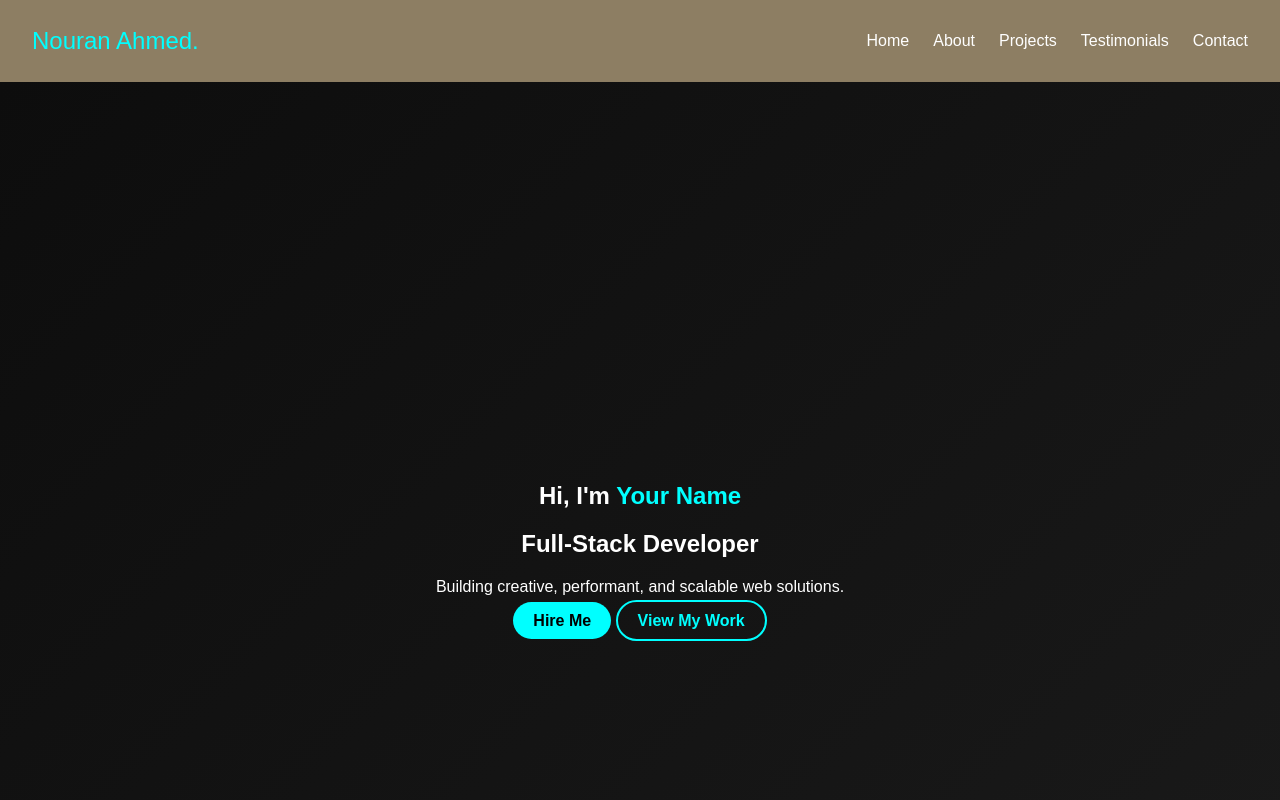
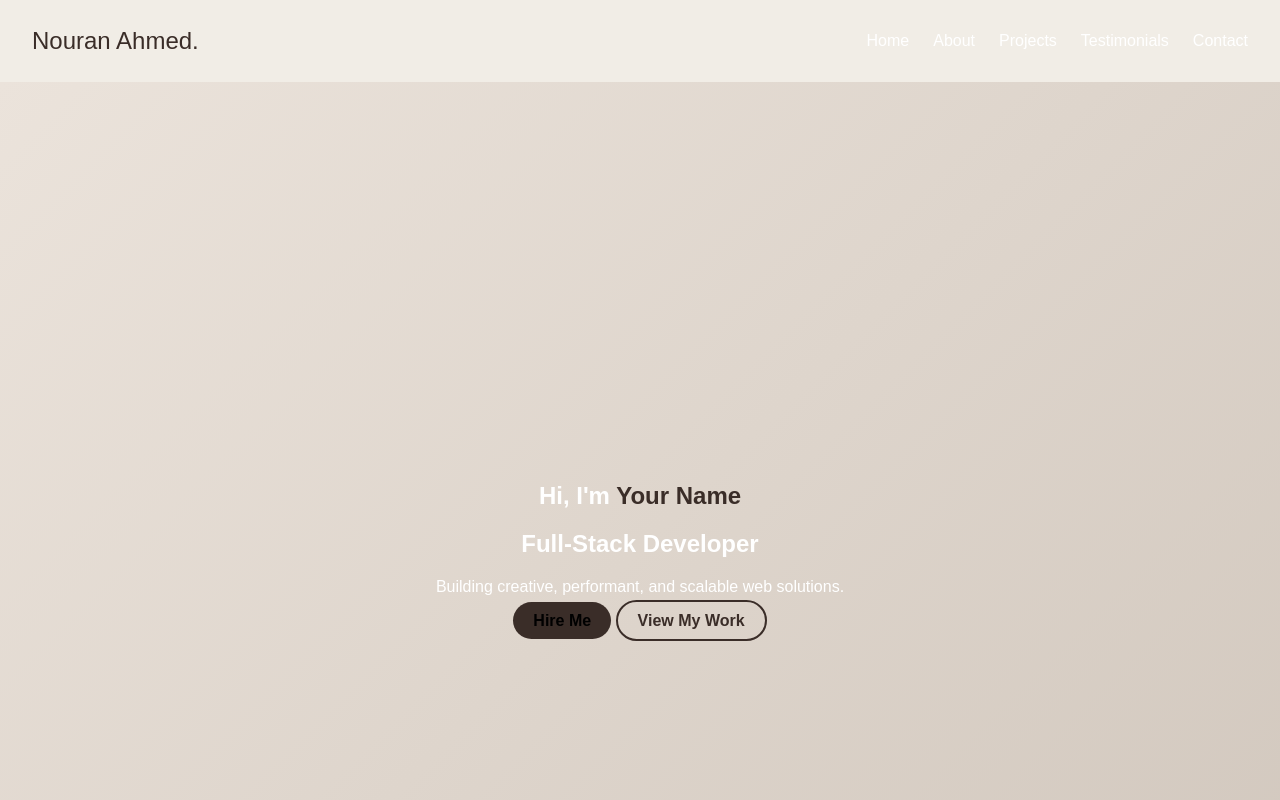
Before and after one commit to karim-tamer-0/my-portfolio, a plain HTML site: page index.html in a window 1280 px wide. Shown: the top 800 px of the page. Drawn offline with Linux system fonts and the light colour scheme.

Commit message:
Update style.css content

```diff
--- a/style.css
+++ b/style.css
@@ -1,6 +1,6 @@
 :root {
   --bg: #0d0d0d;
-  --accent: #00ffff;
+  --accent: #3A2D28;
   --text: #fff;
 }
 
@@ -16,7 +16,7 @@ body {
 header {
   position: sticky;
   top: 0;
-  background: rgba(174, 155, 122, 0.8);
+  background: #F1EDE6;
   display: flex;
   justify-content: space-between;
   align-items: center;
@@ -45,7 +45,7 @@ nav a:hover {
 /* Hero */
 #hero {
   height: 100vh;
-  background: linear-gradient(135deg, #0d0d0d, #1a1a1a);
+  background: linear-gradient(135deg, #EBE3DB, #D1C7BD);
   display: flex;
   align-items: center;
   justify-content: center;
```
